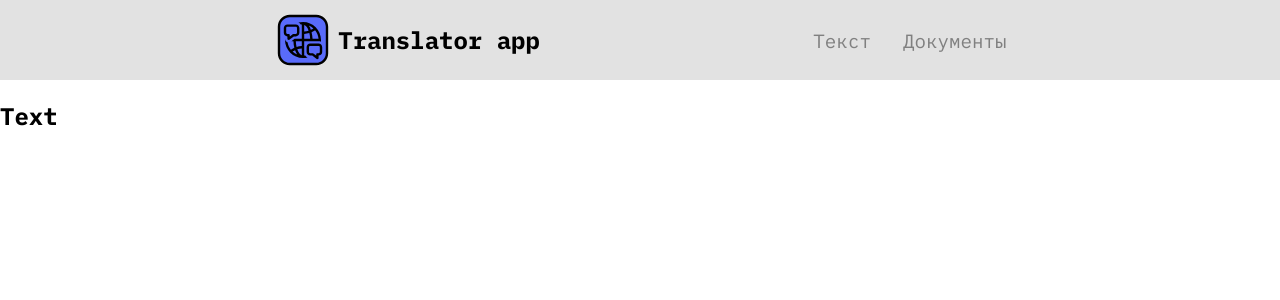
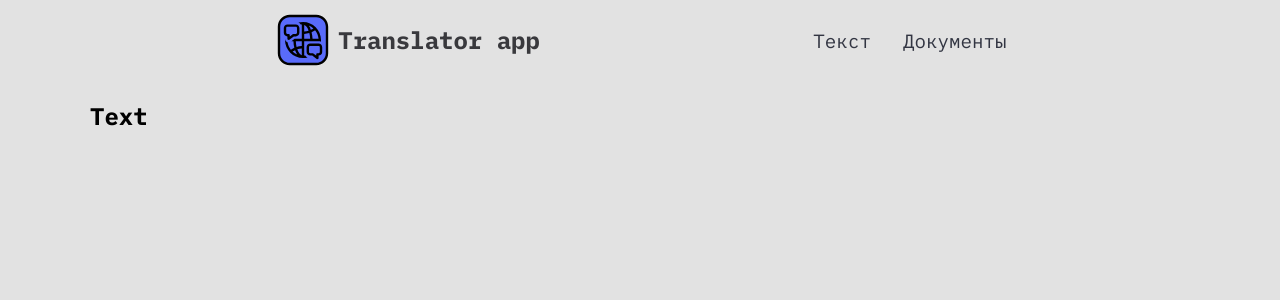
Before and after one commit to dmitryfirsanov/translator-app, a React (Vite) app: page / in a window 1280 px wide. Shown: the top 300 px of the page. Built offline with nearby package versions, Linux system fonts and the light colour scheme.

Commit message:
add new styles for Layout and errorPage

```diff
--- a/src/index.css
+++ b/src/index.css
@@ -1,14 +1,14 @@
 @font-face {
   font-family: 'IBMPlexMono';
   src: local(NotoSerif),
-    url(./fonts/IBMPlexMono-Regular.ttf) format('truetype');
+    url(./assets/fonts/IBMPlexMono-Regular.ttf) format('truetype');
   font-weight: 400;
 }
 
 @font-face {
   font-family: 'IBMPlexMono';
   src: local(NotoSerif),
-    url(./fonts/IBMPlexMono-Bold.ttf) format('truetype');
+    url(./assets/fonts/IBMPlexMono-Bold.ttf) format('truetype');
   font-weight: 700;
 }
 
@@ -22,7 +22,8 @@
 }
 
 html,
-body {
+body,
+#root {
   width: 100%;
   height: 100%;
 }
@@ -31,6 +32,7 @@ body {
   margin: 0;
   padding: 0;
   font-family: 'IBMPlexMono';
+  background: #e2e2e2;
 }
 
 a {
@@ -41,7 +43,7 @@ a {
   display: flex;
   align-items: center;
   justify-content: space-evenly;
-  background: #e2e2e2;
+
 }
 
 .header-logo {
@@ -49,8 +51,8 @@ a {
   gap: 0.3em;
 }
 
-.header-logo-title {
-  color:black;
+.header-logo > p {
+  color: #39393d;
   font-weight: 700;
   font-size: 1.5em;
 }
@@ -60,7 +62,15 @@ a {
   gap: 2em;
 }
 
-.nav-link{
-  color: gray;
+.nav-link {
+  color: #323542;
   font-size: 1.2em;
 }
+
+.page {
+  max-width: var(--page-max-width);
+  margin: auto;
+  display: flex;
+  flex-direction: column;
+  height: 100%;
+}
```
Also changed, not shown: src/components/styles/errorPage.css (added, +27 -0 lines).
